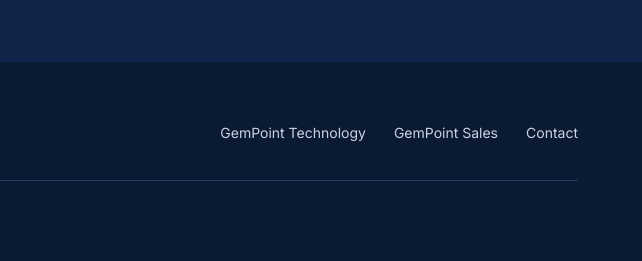
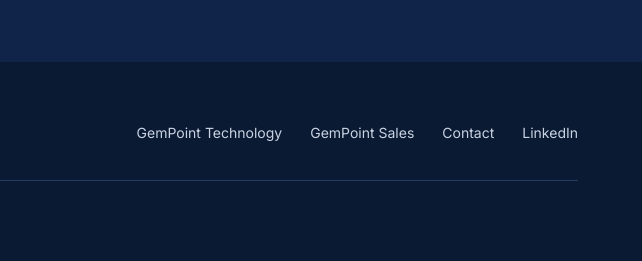
Before and after one commit to twofishmedia/gempoint-website, a plain HTML site: page index.html in a window 1280 px wide. Shown: the part 3940-4201 px from the top of the page, 638-1280 px from the left. Drawn offline with Linux system fonts and the light colour scheme.

Commit message:
Footer: link to the GemPoint Advisors LinkedIn page
Co-Authored-By: Claude Opus 5.5 <noreply@anthropic.com>
Claude-Session: https://claude.ai/code/session_01XphgYBz6ckjveAX693YpDk

```diff
--- a/index.html
+++ b/index.html
@@ -211,6 +211,7 @@
 <a href="/technology/" style="color: #C9D2E1; text-decoration: none; padding: 10px 0;">GemPoint Technology</a>
 <a href="/sales/" style="color: #C9D2E1; text-decoration: none; padding: 10px 0;">GemPoint Sales</a>
 <a href="#contact" style="color: #C9D2E1; text-decoration: none; padding: 10px 0;">Contact</a>
+<a href="https://www.linkedin.com/company/gempoint-advisors/" target="_blank" rel="noopener" style="color: #C9D2E1; text-decoration: none; padding: 10px 0;">LinkedIn</a>
 </div>
 <p style="margin: 0; font-size: 13px; width: 100%; border-top: 1px solid #263B63; padding-top: 20px;">© 2026 GemPoint Advisors · Business and technology consulting · Greenville, South Carolina</p>
 </div>
```
Also changed, not shown: playbook-kit/index.html (+1 -0 lines), sales/index.html (+1 -0 lines), technology/index.html (+1 -0 lines).
